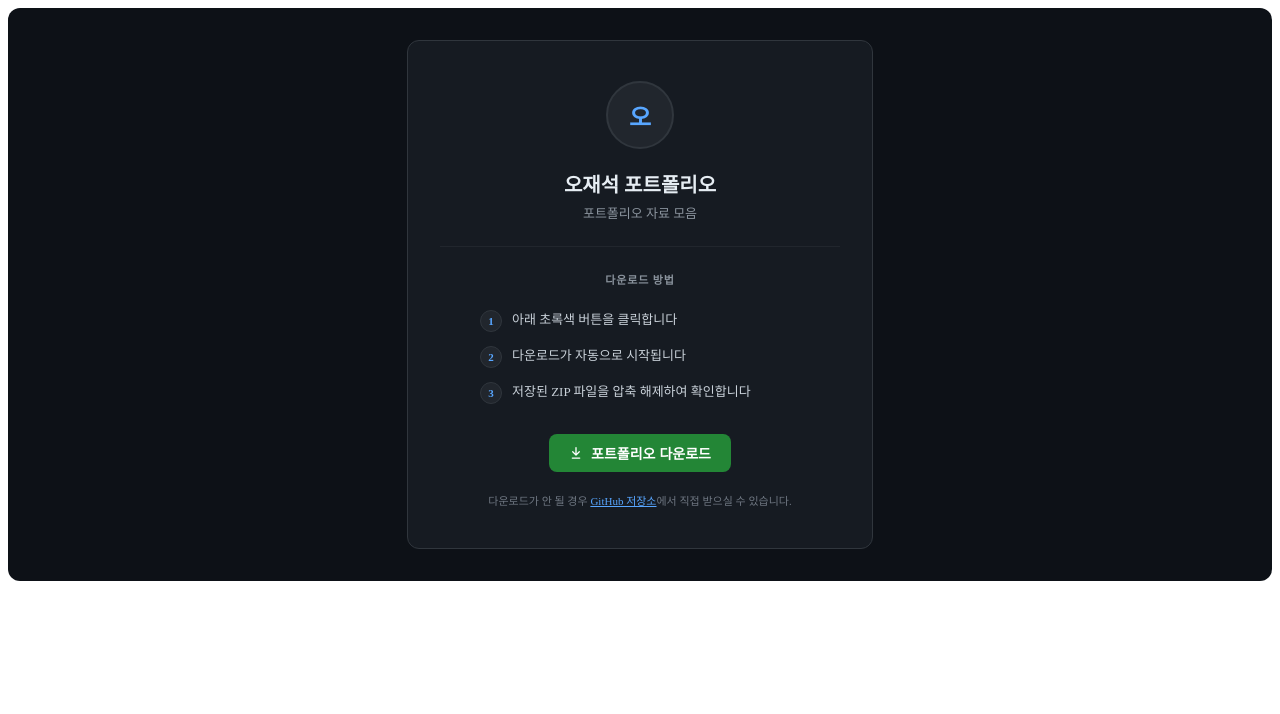
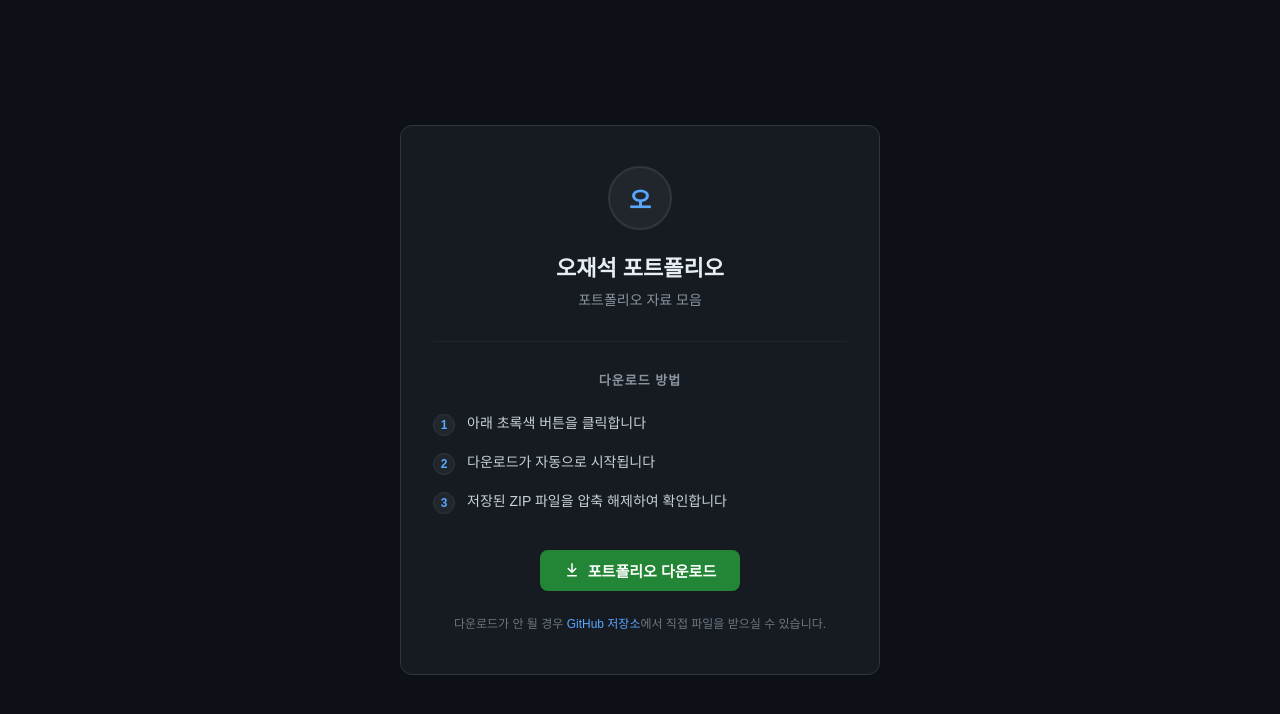
Before and after one commit to Waburu/Portfolio, a plain HTML site: page index.html in a window 1280 px wide. Drawn offline with Linux system fonts and the light colour scheme.

Commit message:
Update index.html

```diff
--- a/index.html
+++ b/index.html
@@ -1,58 +1,91 @@
-
+<!DOCTYPE html>
+<html lang="ko">
+<head>
+<meta charset="UTF-8">
+<meta name="viewport" content="width=device-width, initial-scale=1.0">
+<title>오재석 포트폴리오</title>
 <style>
-  .pg-wrap {
-    display: flex; align-items: center; justify-content: center;
-    padding: 2rem; background: #0d1117; border-radius: 12px; min-height: 480px;
+  * { margin: 0; padding: 0; box-sizing: border-box; }
+  body {
+    font-family: 'Pretendard', 'Apple SD Gothic Neo', sans-serif;
+    background: #0d1117;
+    color: #e6edf3;
+    min-height: 100vh;
+    display: flex;
+    align-items: center;
+    justify-content: center;
+    padding: 2rem;
   }
-  .pg-card {
-    background: #161b22; border: 1px solid #30363d; border-radius: 12px;
-    padding: 2.5rem 2rem; max-width: 400px; width: 100%; text-align: center;
+  .card {
+    background: #161b22;
+    border: 1px solid #30363d;
+    border-radius: 12px;
+    padding: 2.5rem 2rem;
+    max-width: 480px;
+    width: 100%;
+    text-align: center;
   }
-  .pg-avatar {
+  .avatar {
     width: 64px; height: 64px; border-radius: 50%;
     background: #21262d; border: 2px solid #30363d;
     display: flex; align-items: center; justify-content: center;
     font-size: 24px; font-weight: 600; color: #58a6ff;
     margin: 0 auto 1.25rem;
   }
-  .pg-h1 { font-size: 20px; font-weight: 600; color: #e6edf3; margin-bottom: 0.3rem; }
-  .pg-sub { font-size: 13px; color: #8b949e; margin-bottom: 1.5rem; }
-  .pg-divider { border: none; border-top: 1px solid #21262d; margin: 0 0 1.5rem; }
-  .pg-stitle { font-size: 11px; font-weight: 600; color: #8b949e; text-transform: uppercase; letter-spacing: 0.08em; margin-bottom: 0.75rem; }
-  .pg-steps { list-style: none; text-align: left; margin-bottom: 1.5rem; }
-  .pg-steps li { display: flex; align-items: flex-start; gap: 10px; padding: 0.4rem 0; font-size: 13px; color: #c9d1d9; }
-  .pg-num {
-    flex-shrink: 0; width: 20px; height: 20px; background: #21262d;
-    border: 1px solid #30363d; border-radius: 50%;
-    font-size: 11px; font-weight: 600; color: #58a6ff;
+  h1 { font-size: 22px; font-weight: 600; color: #e6edf3; margin-bottom: 0.4rem; }
+  .subtitle { font-size: 14px; color: #8b949e; margin-bottom: 2rem; }
+  .divider { border: none; border-top: 1px solid #21262d; margin: 0 0 1.75rem; }
+  .steps-title {
+    font-size: 13px; font-weight: 600; color: #8b949e;
+    text-transform: uppercase; letter-spacing: 0.08em; margin-bottom: 1rem;
+  }
+  .steps { list-style: none; text-align: left; margin-bottom: 1.75rem; }
+  .steps li {
+    display: flex; align-items: flex-start; gap: 12px;
+    padding: 0.5rem 0; font-size: 14px; color: #c9d1d9; line-height: 1.5;
+  }
+  .step-num {
+    flex-shrink: 0; width: 22px; height: 22px;
+    background: #21262d; border: 1px solid #30363d; border-radius: 50%;
+    font-size: 12px; font-weight: 600; color: #58a6ff;
     display: flex; align-items: center; justify-content: center; margin-top: 1px;
   }
-  .pg-btn {
+  .btn {
     display: inline-flex; align-items: center; gap: 8px;
-    background: #238636; color: #fff; text-decoration: none;
-    font-size: 14px; font-weight: 600; padding: 9px 20px;
-    border-radius: 8px; margin-bottom: 1.25rem; cursor: pointer;
-    border: none;
+    background: #238636; color: #ffffff; text-decoration: none;
+    font-size: 15px; font-weight: 600; padding: 10px 24px;
+    border-radius: 8px; margin-bottom: 1.5rem;
   }
-  .pg-note { font-size: 11px; color: #6e7681; }
-  .pg-note a { color: #58a6ff; }
+  .btn:hover { background: #2ea043; }
+  .note { font-size: 12px; color: #6e7681; line-height: 1.6; }
+  .note a { color: #58a6ff; text-decoration: none; }
+  .note a:hover { text-decoration: underline; }
 </style>
-<div class="pg-wrap">
-  <div class="pg-card">
-    <div class="pg-avatar">오</div>
-    <div class="pg-h1">오재석 포트폴리오</div>
-    <div class="pg-sub">포트폴리오 자료 모음</div>
-    <hr class="pg-divider">
-    <div class="pg-stitle">다운로드 방법</div>
-    <ul class="pg-steps">
-      <li><span class="pg-num">1</span><span>아래 초록색 버튼을 클릭합니다</span></li>
-      <li><span class="pg-num">2</span><span>다운로드가 자동으로 시작됩니다</span></li>
-      <li><span class="pg-num">3</span><span>저장된 ZIP 파일을 압축 해제하여 확인합니다</span></li>
-    </ul>
-    <button class="pg-btn">
-      <svg width="14" height="14" viewBox="0 0 16 16" fill="currentColor"><path d="M7.47 10.78a.75.75 0 0 0 1.06 0l3.75-3.75a.75.75 0 0 0-1.06-1.06L8.75 8.44V1.75a.75.75 0 0 0-1.5 0v6.69L4.78 5.97a.75.75 0 0 0-1.06 1.06l3.75 3.75Z"/><path d="M3.75 13a.75.75 0 0 0 0 1.5h8.5a.75.75 0 0 0 0-1.5h-8.5Z"/></svg>
-      포트폴리오 다운로드
-    </button>
-    <div class="pg-note">다운로드가 안 될 경우 <a href="#">GitHub 저장소</a>에서 직접 받으실 수 있습니다.</div>
-  </div>
+</head>
+<body>
+<div class="card">
+  <div class="avatar">오</div>
+  <h1>오재석 포트폴리오</h1>
+  <p class="subtitle">포트폴리오 자료 모음</p>
+  <hr class="divider">
+  <p class="steps-title">다운로드 방법</p>
+  <ul class="steps">
+    <li><span class="step-num">1</span><span>아래 초록색 버튼을 클릭합니다</span></li>
+    <li><span class="step-num">2</span><span>다운로드가 자동으로 시작됩니다</span></li>
+    <li><span class="step-num">3</span><span>저장된 ZIP 파일을 압축 해제하여 확인합니다</span></li>
+  </ul>
+  <a class="btn" href="https://github.com/Waburu/Portfolio/raw/main/%EC%98%A4%EC%9E%AC%EC%84%9D_%ED%8F%AC%ED%8A%B8%ED%8F%B4%EB%A6%AC%EC%98%A4%20%EB%AA%A8%EC%9D%8C.zip">
+    <svg width="16" height="16" viewBox="0 0 16 16" fill="currentColor">
+      <path d="M7.47 10.78a.75.75 0 0 0 1.06 0l3.75-3.75a.75.75 0 0 0-1.06-1.06L8.75 8.44V1.75a.75.75 0 0 0-1.5 0v6.69L4.78 5.97a.75.75 0 0 0-1.06 1.06l3.75 3.75Z"/>
+      <path d="M3.75 13a.75.75 0 0 0 0 1.5h8.5a.75.75 0 0 0 0-1.5h-8.5Z"/>
+    </svg>
+    포트폴리오 다운로드
+  </a>
+  <p class="note">
+    다운로드가 안 될 경우
+    <a href="https://github.com/Waburu/Portfolio">GitHub 저장소</a>에서
+    직접 파일을 받으실 수 있습니다.
+  </p>
 </div>
+</body>
+</html>
```
